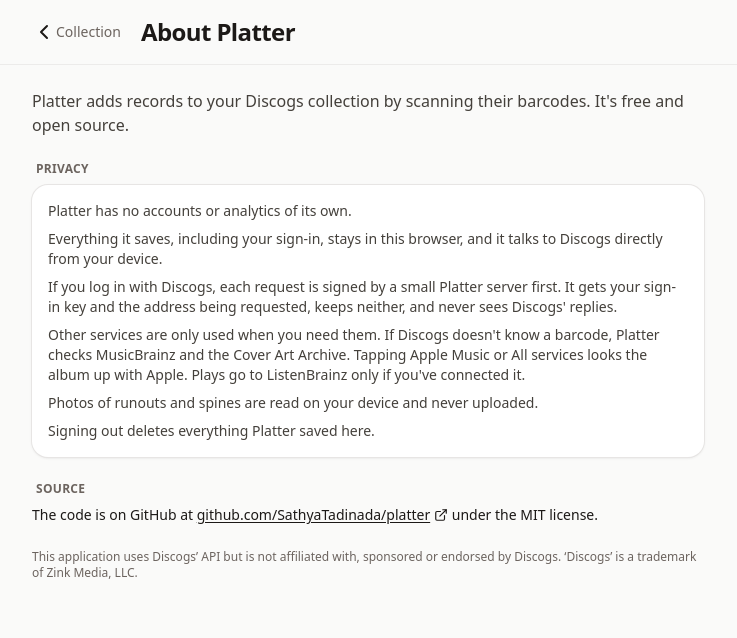
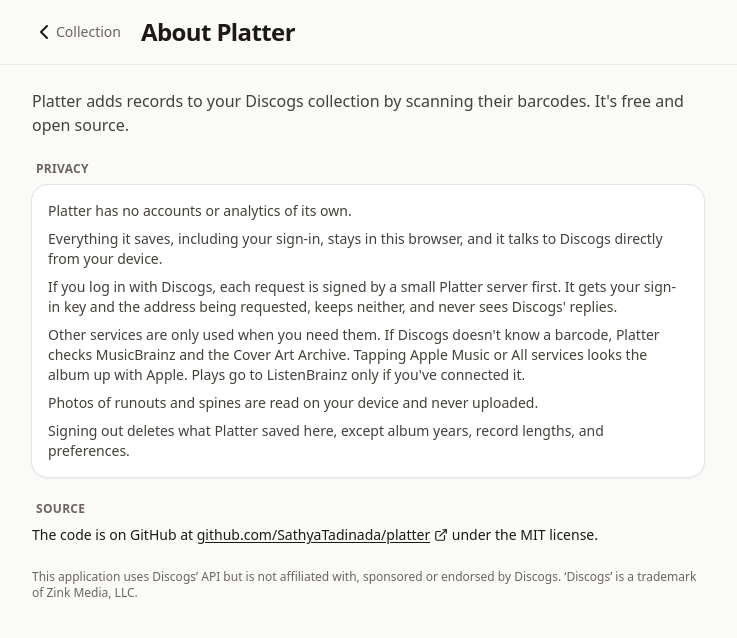
Before and after one commit to SathyaTadinada/platter, a React (Vite) app: page /about in a window 1280 px wide. Shown: the top 638 px of the page, without its empty margins (0-737 px from the left). Built offline with nearby package versions, Linux system fonts and the light colour scheme.

Commit message:
Say what signing out keeps on About

```diff
--- a/src/screens/About.tsx
+++ b/src/screens/About.tsx
@@ -25,7 +25,7 @@ export function About() {
             it.
           </p>
           <p>Photos of runouts and spines are read on your device and never uploaded.</p>
-          <p>Signing out deletes everything Platter saved here.</p>
+          <p>Signing out deletes what Platter saved here, except album years, record lengths, and preferences.</p>
         </Card>
       </Section>
 
```
